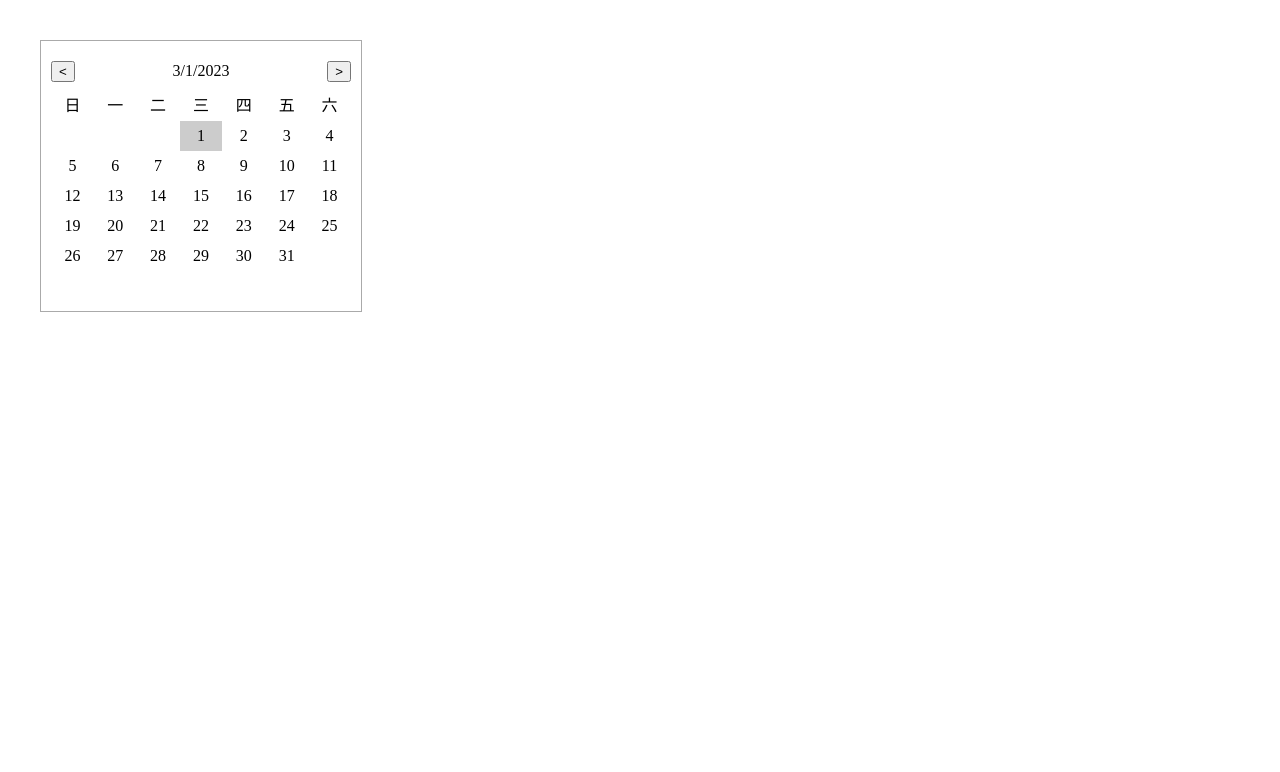
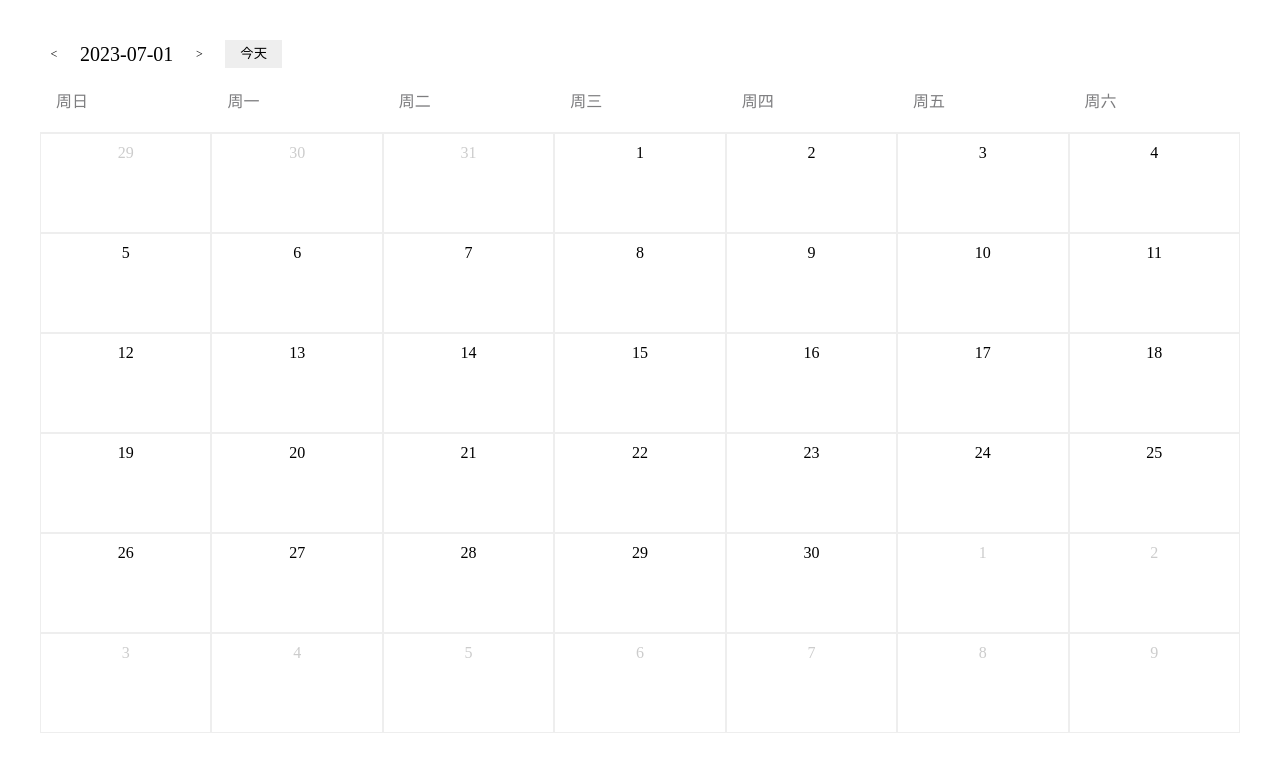
Before and after one commit to hxh-ly/learn-react-pass, a React (Vite) app in the folder vite-react-pass/: page / in a window 1280 px wide. Shown: the top 772 px of the page. Built offline with nearby package versions, Linux system fonts and the light colour scheme.

Commit message:
08-calendar上

```diff
--- a/vite-react-pass/src/App.tsx
+++ b/vite-react-pass/src/App.tsx
@@ -3,12 +3,14 @@ import reactLogo from './assets/react.svg'
 import viteLogo from '/vite.svg'
 import './App.css'
 import { Home } from './home'
+import { Home08 } from './home/home08'
 function App() {
   const [count, setCount] = useState(0)
 
   return (
     <>
-    <Home/>
+   {/*  <Home/> */}
+    <Home08/>
     </>
   )
 }
--- /dev/null
+++ b/vite-react-pass/src/course/08_calendar_01/index.scss
@@ -0,0 +1,82 @@
+.calendar {
+    width: 100%;
+  &-header {
+    &-left {
+      display: flex;
+      align-items: center;
+
+      height: 28px;
+      line-height: 28px;
+    }
+
+    &-value {
+      font-size: 20px;
+    }
+
+    &-btn {
+      background: #eee;
+      cursor: pointer;
+      border: 0;
+      padding: 0 15px;
+      line-height: 28px;
+
+      &:hover {
+        background: #ccc;
+      }
+    }
+
+    &-icon {
+      width: 28px;
+      height: 28px;
+
+      line-height: 28px;
+
+      border-radius: 50%;
+      text-align: center;
+      font-size: 12px;
+
+      user-select: none;
+      cursor: pointer;
+
+      margin-right: 12px;
+      &:not(:first-child) {
+        margin: 0 12px;
+      }
+
+      &:hover {
+        background: #ccc;
+      }
+    }
+  }
+  &-month {
+    &-week-list {
+        display: flex;
+        padding: 0;
+        width: 100%;
+        box-sizing: border-box;
+        border-bottom: 1px solid #eee;
+
+        &-item {
+            padding: 20px 16px;
+            text-align: left;
+            color: #7d7d7f;
+            flex: 1;
+        }
+    }
+    &-body {
+        &-row {
+            height: 100px;
+            display: flex;
+        }
+        &-cell {
+            flex: 1;
+            border: 1px solid #eee;
+            padding: 10px;
+            color: #ccc;
+            &-current {
+                color: #000;
+            }
+        }
+  }
+}
+}
--- /dev/null
+++ b/vite-react-pass/src/course/08_calendar_01/testCalendar01.tsx
@@ -0,0 +1,86 @@
+import dayjs, { Dayjs } from "dayjs";
+import "./index.scss";
+export interface CalendarProps {
+  value: Dayjs;
+}
+interface MonthCalendarProps extends CalendarProps {}
+function Header() {
+  return (
+    <>
+      <div className="calendar-header">
+        <div className="calendar-header-left">
+          <div className="calendar-header-icon">&lt;</div>
+          <div className="calendar-header-value">2023-07-01</div>
+          <div className="calendar-header-icon">&gt;</div>
+          <button className="calendar-header-btn">今天</button>
+        </div>
+      </div>
+    </>
+  );
+}
+
+function MonthCalendar(props: MonthCalendarProps) {
+  const weekList = ["周日", "周一", "周二", "周三", "周四", "周五", "周六"];
+  const { value } = props;
+  function getMonthAllDay(date: Dayjs) {
+    let dayInMonth = value.daysInMonth(); //总天数拿来渲染
+    let startDate = value.startOf("month"); //
+    let week = startDate.day(); // 星期几 之前的渲染为空
+    const daysInfo = new Array(6 * 7);
+    for (let i = 0; i < week; i++) {
+      daysInfo[i] = {
+        date: startDate.subtract(week - i, "day"),
+        currentMonth: false,
+      };
+    }
+    for (let i = week; i < daysInfo.length; i++) {
+      let curDate = startDate.add(i - week, "day");
+      daysInfo[i] = {
+        date: curDate,
+        currentMonth: curDate.month() === startDate.month(),
+      };
+    }
+    return daysInfo;
+  }
+ const allDays =  getMonthAllDay(value);
+  const rednerFn = (date:{date:Dayjs,currentMonth:boolean}[]) => {
+    // 月份的总天数
+    // 开始的时间
+
+    const rows = [];
+    for (let i = 0; i < 6; i++) {
+      let row = [];
+      for (let j = 0; j < 7; j++) {
+        const item = date[i * 7 + j];
+        row[j]=(<div className={ "calendar-month-body-cell " + (item.currentMonth ? 'calendar-month-body-cell-current' : '')} key={item.date.date()} >{item.date.date()}</div>);
+      }
+      rows.push(row);
+    }
+    return rows.map(v=>{
+        return <div className="calendar-month-body-row">{v}</div>
+    });
+  };
+  return (
+    <div className="calendar-month">
+      <div className="calendar-month-week-list">
+        {weekList.map((v) => (
+          <div className="calendar-month-week-list-item" key={v}>
+            {v}
+          </div>
+        ))}
+      </div>
+      <div className="calendar-month-body">
+        {rednerFn(allDays)}
+      </div>
+    </div>
+  );
+}
+
+export function Calendar(props: CalendarProps) {
+  return (
+    <div className="calendar">
+      <Header />
+      <MonthCalendar {...props} />
+    </div>
+  );
+}
--- /dev/null
+++ b/vite-react-pass/src/home/home08.tsx
@@ -0,0 +1,10 @@
+import { useState } from "react";
+import {Calendar} from "../course/08_calendar_01/testCalendar01"
+import Dayjs from "dayjs"
+export function Home08(){
+    const [value, setValue] =  useState(Dayjs('2023-11-08'));
+
+    return <>
+    <Calendar value={value}/>
+    </>
+}
--- a/vite-react-pass/vite.config.ts
+++ b/vite-react-pass/vite.config.ts
@@ -4,4 +4,11 @@ import react from '@vitejs/plugin-react-swc'
 // https://vite.dev/config/
 export default defineConfig({
   plugins: [react()],
+  css: {
+    preprocessorOptions: {
+      scss: {
+
+      },
+    },
+  },
 })
```
Also changed, not shown: vite-react-pass/package.json (+5 -3 lines), vite-react-pass/src/home/index.tsx (line endings or trailing spaces), 2 other files (tests, documents, lock files or other folders).
